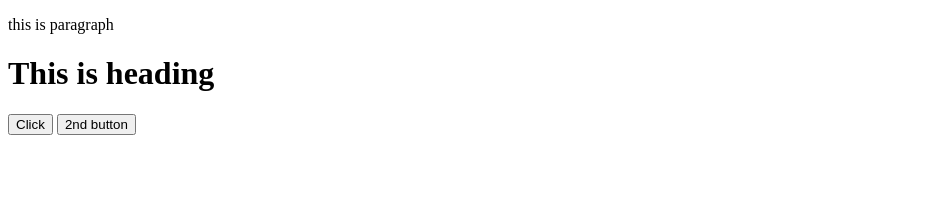
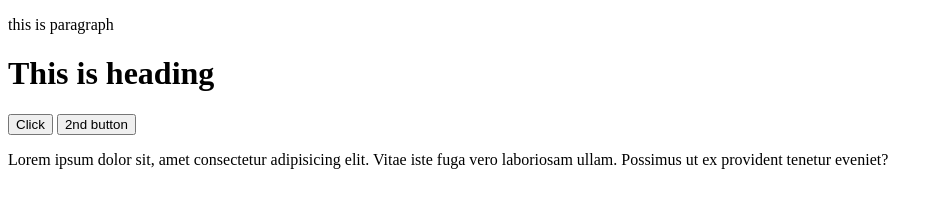
Before and after one commit to i-am-anas/eee-association-frontend, a plain HTML site: page index.html in a window 1280 px wide. Shown: the whole page, without its empty margins (0-943 px from the left). Drawn offline with Linux system fonts and the light colour scheme.

Commit message:
para added

```diff
--- a/index.html
+++ b/index.html
@@ -11,6 +11,7 @@
     <h1>This is heading</h1>
     <button>Click</button>
     <button>2nd button</button>
+    <p>Lorem ipsum dolor sit, amet consectetur adipisicing elit. Vitae iste fuga vero laboriosam ullam. Possimus ut ex provident tenetur eveniet?</p>
    </div>
 </body>
 </html>
```
